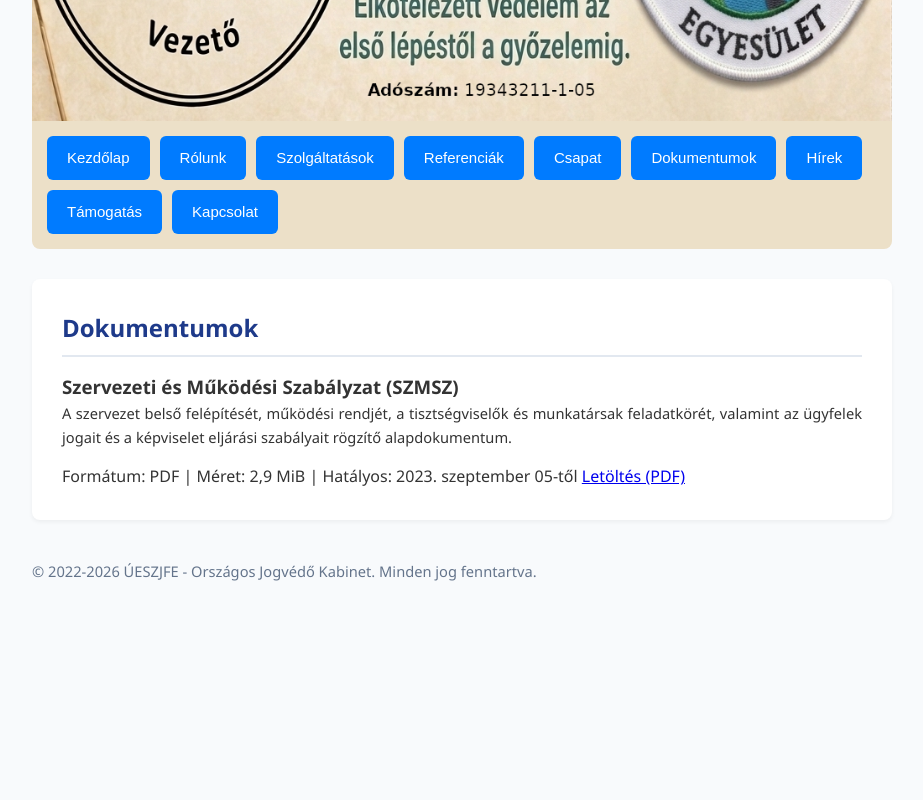
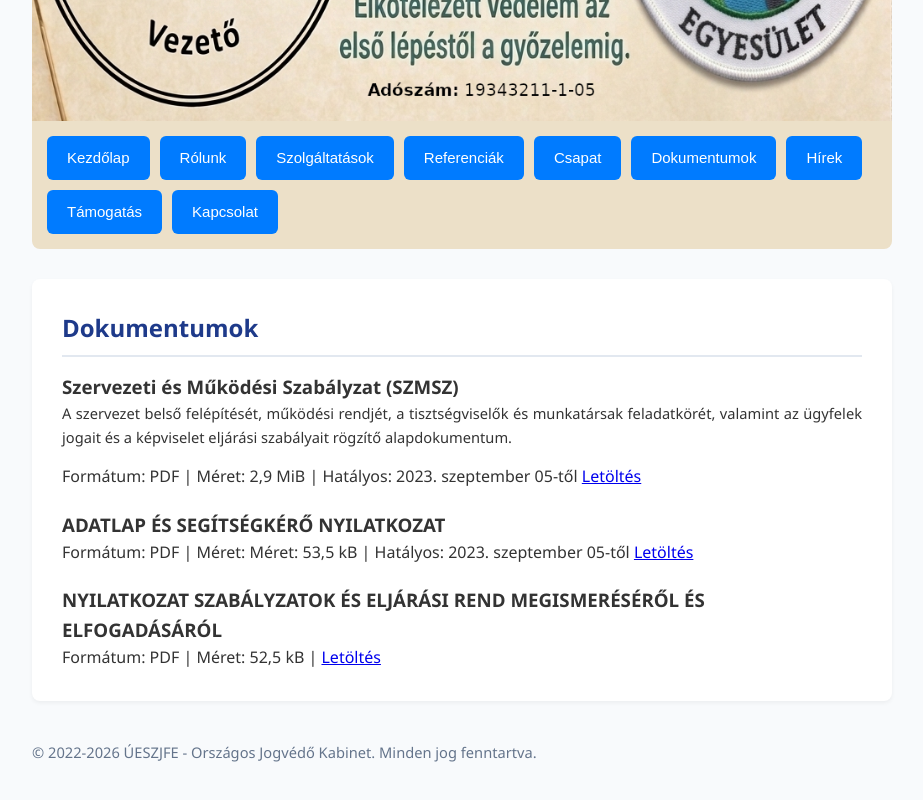
Before and after one commit to UTESZJFE-JOGVEDELEM/UTESZJFE-JOGVEDELEM, a plain HTML site: page dokumentumok.html in a window 1280 px wide. Shown: the part 352-1152 px from the top of the page, without its empty margins (178-1101 px from the left). Before the commit the page ends 1030 px from the top, so only its background shows below. Drawn offline with Linux system fonts and the light colour scheme.

Commit message:
Add files via upload

```diff
--- a/dokumentumok.html
+++ b/dokumentumok.html
@@ -132,7 +132,14 @@
                     A szervezet belső felépítését, működési rendjét, a tisztségviselők és munkatársak feladatkörét, valamint az ügyfelek jogait és a képviselet eljárási szabályait rögzítő alapdokumentum.
                 </p>
                     <span>Formátum: PDF</span> | <span>Méret: 2,9 MiB</span> | <span>Hatályos: 2023. szeptember 05-től</span>
-            <a href="Szervezeti_és_Működési_Szabályzat_OJK.pdf" class="download-button" download>Letöltés (PDF)</a>
+            <a href="Szervezeti_és_Működési_Szabályzat_OJK.pdf" class="download-button" download>Letöltés</a>
+
+                <h3 style="margin-top: 20px; text-align: left">ADATLAP ÉS SEGÍTSÉGKÉRŐ NYILATKOZAT</h3>
+                    <span>Formátum: PDF</span> | <span>Méret: Méret: 53,5 kB</span> | <span>Hatályos: 2023. szeptember 05-től</span>
+            <a href="Adatlap es Segitsegkero Nyilatkozat - Orszagos Jogvedo Kabinet.pdf" class="download-button" download>Letöltés</a>
+
+                <h3 style="margin-top: 20px; text-align: left">NYILATKOZAT SZABÁLYZATOK ÉS ELJÁRÁSI REND MEGISMERÉSÉRŐL ÉS ELFOGADÁSÁRÓL</h3>
+                    <span>Formátum: PDF</span> | <span>Méret: 52,5 kB</span> | <a href="Nyilatkozat_Szabályzatok_Eljárási_Rend_Megismeréséről_Elfogadásáról.pdf" class="download-button" download>Letöltés</a>
         </section>
         <footer>
             <p>© 2022-2026 ÚESZJFE - Országos Jogvédő Kabinet. Minden jog fenntartva.</p>
```
